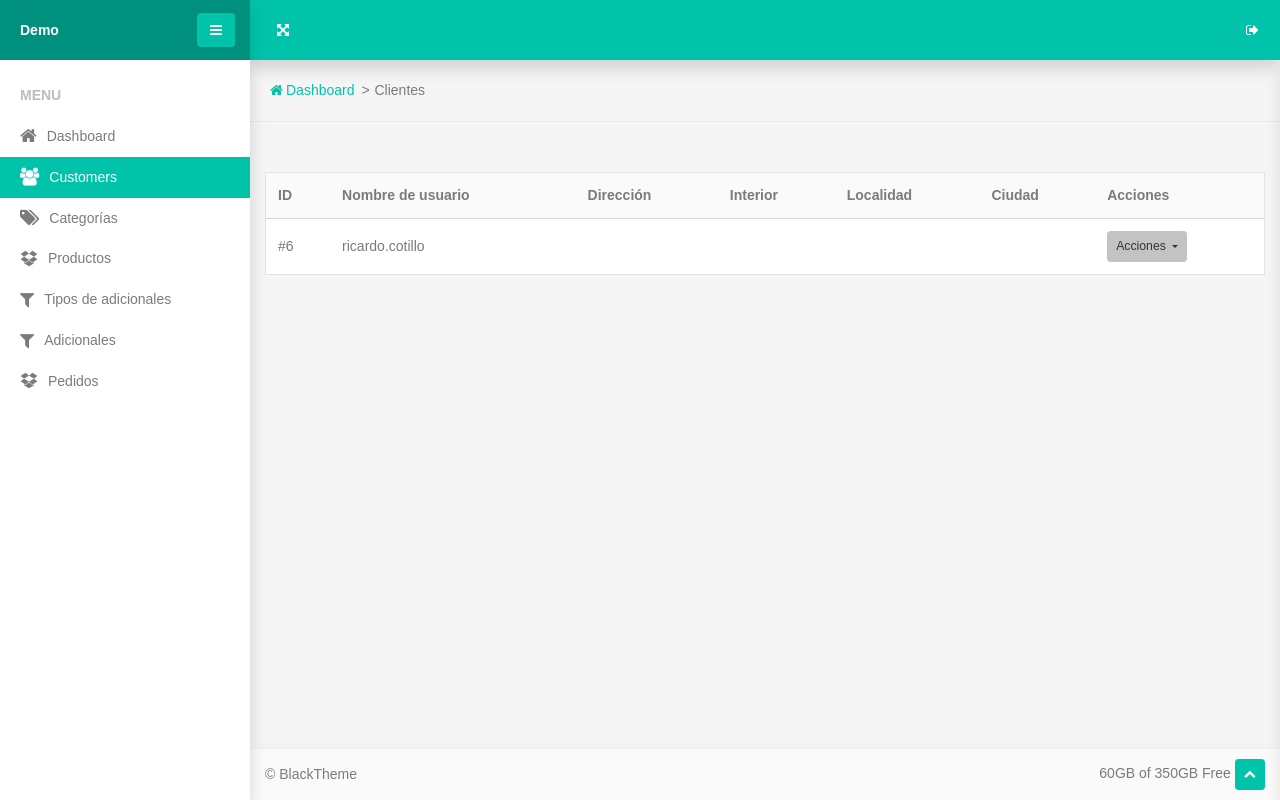
After one commit to rickmaster2008/demo-restaurante, a Django app: page /customers/ in a window 1280 px wide. The commit adds this page. Run offline with Django 3.2, Linux system fonts and the light colour scheme; data comes from the database, SQL or seed files in the repository; some libraries are stand-ins or nearby versions.

Commit message:
added customers admin view

```diff
--- a/www/templates/base.html
+++ b/www/templates/base.html
@@ -54,6 +54,8 @@
                 </li>
                 <li class="rd-navbar-nav-item {% if request.resolver_match.url_name == 'home' %}active{% endif %}"><a class="rd-navbar-link" href="{% url 'home' %}"><span class="rd-navbar-icon fa-home"></span><span class="rd-navbar-link-text">Dashboard</span></a>
                 </li>
+                <li class="rd-navbar-nav-item {% if request.resolver_match.url_name == 'customers' %}active{% endif %}"><a class="rd-navbar-link" href="{% url 'customers' %}"><span class="rd-navbar-icon fa-users"></span><span class="rd-navbar-link-text">Customers</span></a>
+                </li>
                 <li class="rd-navbar-nav-item {% if request.resolver_match.url_name == 'categories' %}active{% endif %}"><a class="rd-navbar-link" href="{% url 'categories' %}"><span class="rd-navbar-icon fa-tags"></span><span class="rd-navbar-link-text">Categorías</span></a>
                 </li>
                 <li class="rd-navbar-nav-item {% if request.resolver_match.url_name == 'products' %}active{% endif %}"><a class="rd-navbar-link" href="{% url 'products' %}"><span class="rd-navbar-icon fa-dropbox"></span><span class="rd-navbar-link-text">Productos</span></a>
--- /dev/null
+++ b/www/templates/www/customers/customers.html
@@ -0,0 +1,62 @@
+{% extends 'base.html' %}
+
+{% block content %}
+  <section class="topbar">
+  <!-- Breadcrumbs-->
+  <ul class="breadcrumbs">
+    <li class="breadcrumbs-item">
+      <a class="breadcrumbs-link" href="{% url 'home' %}"
+        ><span class="breadcrumbs-icon fa-home"></span><span>Dashboard</span></a
+      >
+    </li>
+    <li class="breadcrumbs-item">Clientes</li>
+  </ul>
+</section>
+<section class="section-sm">
+  <div class="container-fluid">
+    <div class="panel panel-nav">
+      <div class="panel-body p-0">
+        <div class="table-responsive">
+          <table class="table table-borderless table-vertical-align">
+            <thead>
+              <tr class="border-bottom bg-lighter">
+                <th>ID</th>
+                <th>Nombre de usuario</th>
+                <th>Dirección</th>
+                <th>Interior</th>
+                <th>Localidad</th>
+                <th>Ciudad</th>
+                <th>Acciones</th>
+              </tr>
+            </thead>
+            <tbody>
+            {% for customer in customers %}
+              <tr>
+                <td>#{{customer.id}}</td>
+                <td>{{customer.user.username}}</td>
+                <td>{{customer.address|default_if_none:""}}</td>
+                <td>{{customer.interior|default_if_none:""}}</td>
+                <td>{{customer.locality|default_if_none:""}}</td>
+                <td>{{customer.city|default_if_none:""}}</td>
+                <td>
+                  <div class="dropdown">
+                    <button class="btn dropdown-toggle btn-light btn-sm" data-toggle="dropdown">
+                      <span>Acciones</span>
+                    </button>
+                    <div class="dropdown-menu">
+                      <a class="dropdown-item" href="#">Detalle</a>
+                      <a class="dropdown-item" href="{% url 'customer-delete' customer.id %}">Eliminar</a>
+                      <div class="dropdown-divider"></div>
+                    </div>
+                  </div>
+                </td>
+              </tr>
+            {% endfor %}
+            </tbody>
+          </table>
+        </div>
+      </div>
+    </div>
+  </div>
+</section>
+{% endblock content %}
--- a/www/urls.py
+++ b/www/urls.py
@@ -11,10 +11,12 @@ urlpatterns = [
     path('categories/<int:id>/delete/', views.category_delete, name='category-delete'),
     path('extras/', views.extras, name='extras'),
     path('extras/<int:id>/', views.extra_detail, name='extra-detail'),
-    path('extras/<int:id>/delete', views.extra_delete, name='extra-delete'),
+    path('extras/<int:id>/delete/', views.extra_delete, name='extra-delete'),
     path('extra-types/', views.extra_types, name='extra-types'),
     path('extras-types/<int:id>/', views.extra_type_detail, name='extra-type-detail'),
     path('extras-types/<int:id>/delete', views.extra_type_delete, name='extra-type-delete'),
     path('orders/', views.orders, name='orders'),
     path('orders/<int:id>/', views.order_detail, name='order-detail'),
+    path('customers/', views.CustomerListView.as_view(), name='customers'),
+    path('customers/<int:pk>/delete/', views.CustomerDeleteView.as_view(), name='customer-delete')
 ]
--- a/www/views.py
+++ b/www/views.py
@@ -1,5 +1,7 @@
 from django.shortcuts import render, redirect
 from django.contrib.auth.decorators import login_required
+from django.views.generic import ListView, DeleteView
+from django.urls import reverse_lazy
 from . import models
 from . import forms
 
@@ -172,3 +174,12 @@ def order_detail(req, id):
         'order': order,
     }
     return render(req, 'www/orders/order_detail.html', context)
+
+class CustomerListView(ListView):
+    model = models.Customer
+    template_name = 'www/customers/customers.html'
+    context_object_name = 'customers'
+
+class CustomerDeleteView(DeleteView):
+    model = models.Customer
+    success_url = reverse_lazy('customers')
```
